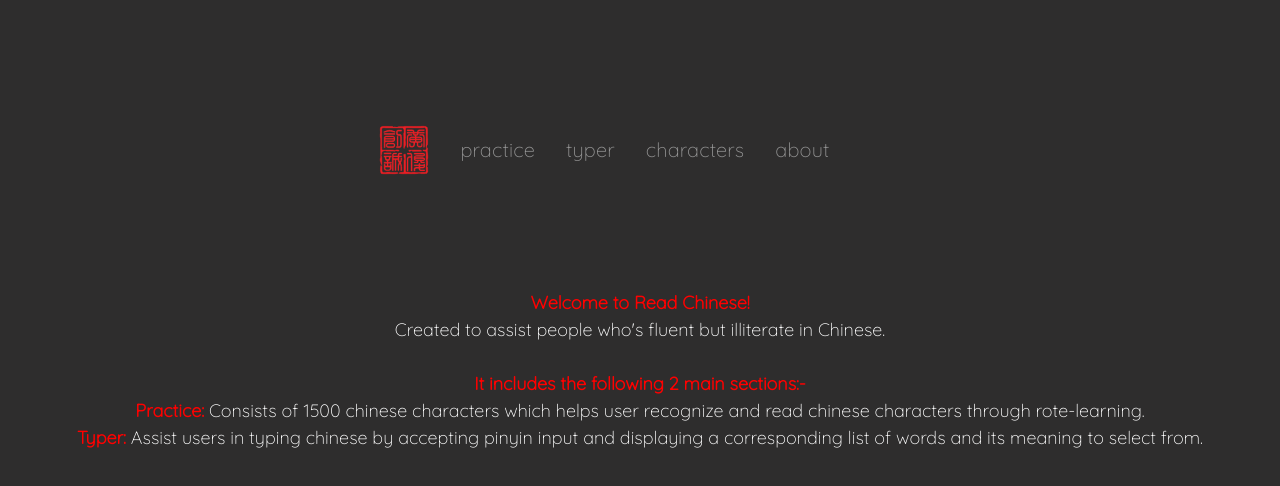
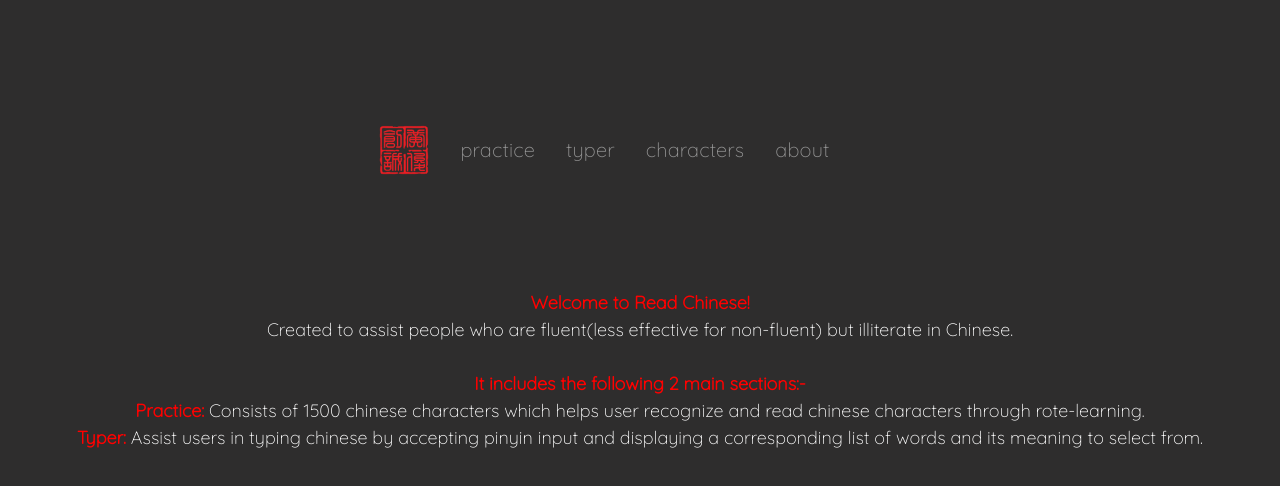
Before and after one commit to jackyeng/read-chinese, a React (Create React App) app: page /about in a window 1280 px wide. Shown: the top 486 px of the page. Built offline with nearby package versions, Linux system fonts and the light colour scheme.

Commit message:
update(About page): reword introduction

```diff
--- a/src/page/About.js
+++ b/src/page/About.js
@@ -7,7 +7,7 @@ export default function About(){
         <div className="about">
             <b className="redtitle">Welcome to Read Chinese!</b>
             <br/>
-            Created to assist people who's fluent but illiterate in Chinese.
+            Created to assist people who are fluent(less effective for non-fluent) but illiterate in Chinese.
             <br/> <br/>
             <b className="redtitle">It includes the following 2 main sections:-</b>
             <br/>
```
